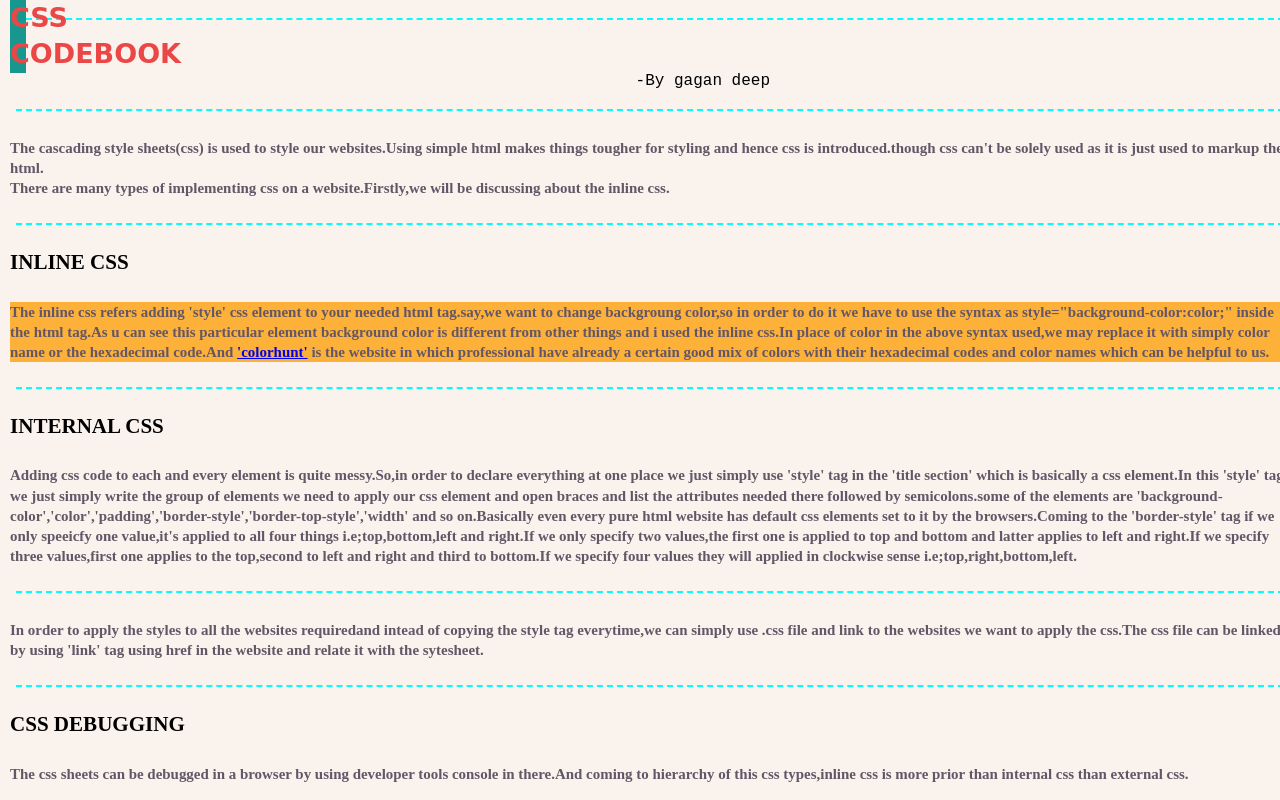
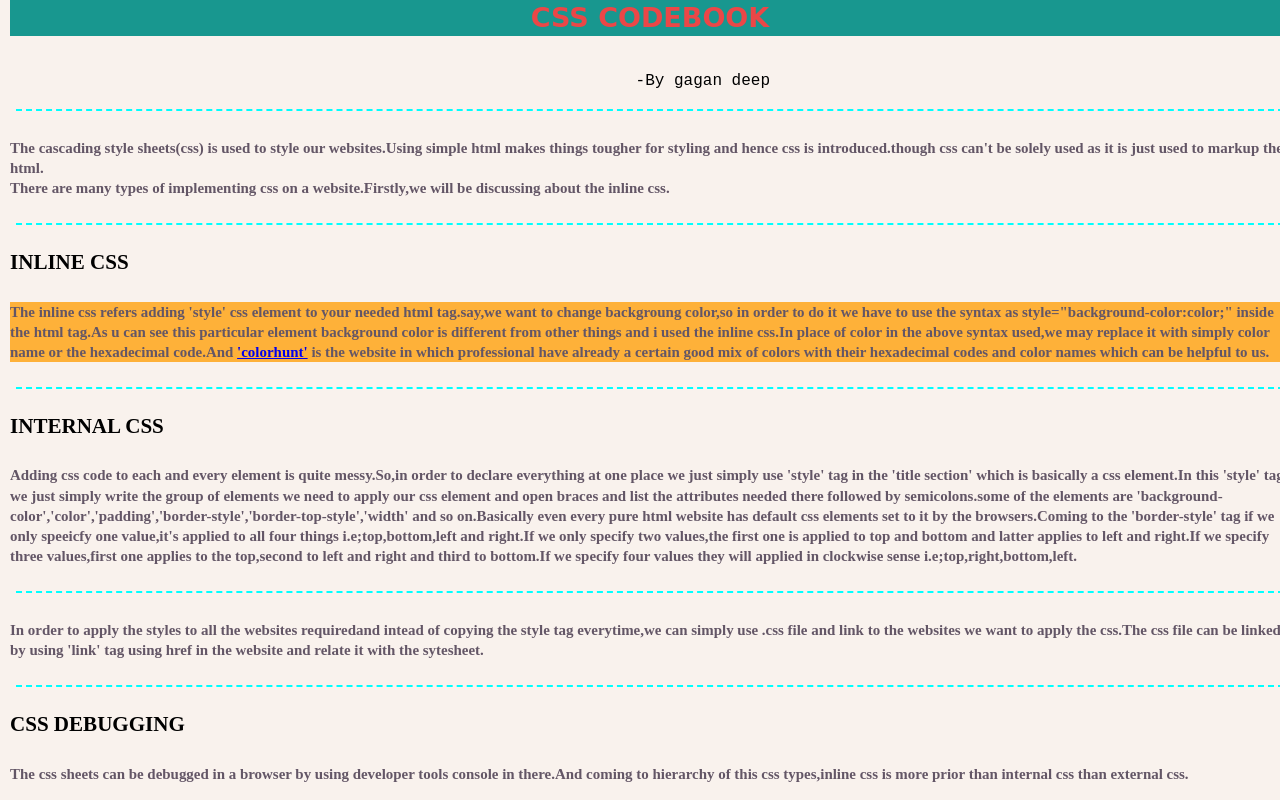
Before and after one commit to gagandeepakhil/css, a plain HTML site: page index.html in a window 1280 px wide. Shown: the top 800 px of the page. Drawn offline with Linux system fonts and the light colour scheme; a web font is replaced by a local one.

Commit message:
Update styles.css

```diff
--- a/styles.css
+++ b/styles.css
@@ -114,7 +114,7 @@ body{
     background-color:#18978F ;
     position:fixed;
     top: 0;
-    width: 1rem;
+    width: 100%;
     font-family: 'Edu VIC WA NT Beginner', cursive;
 
   }
```
